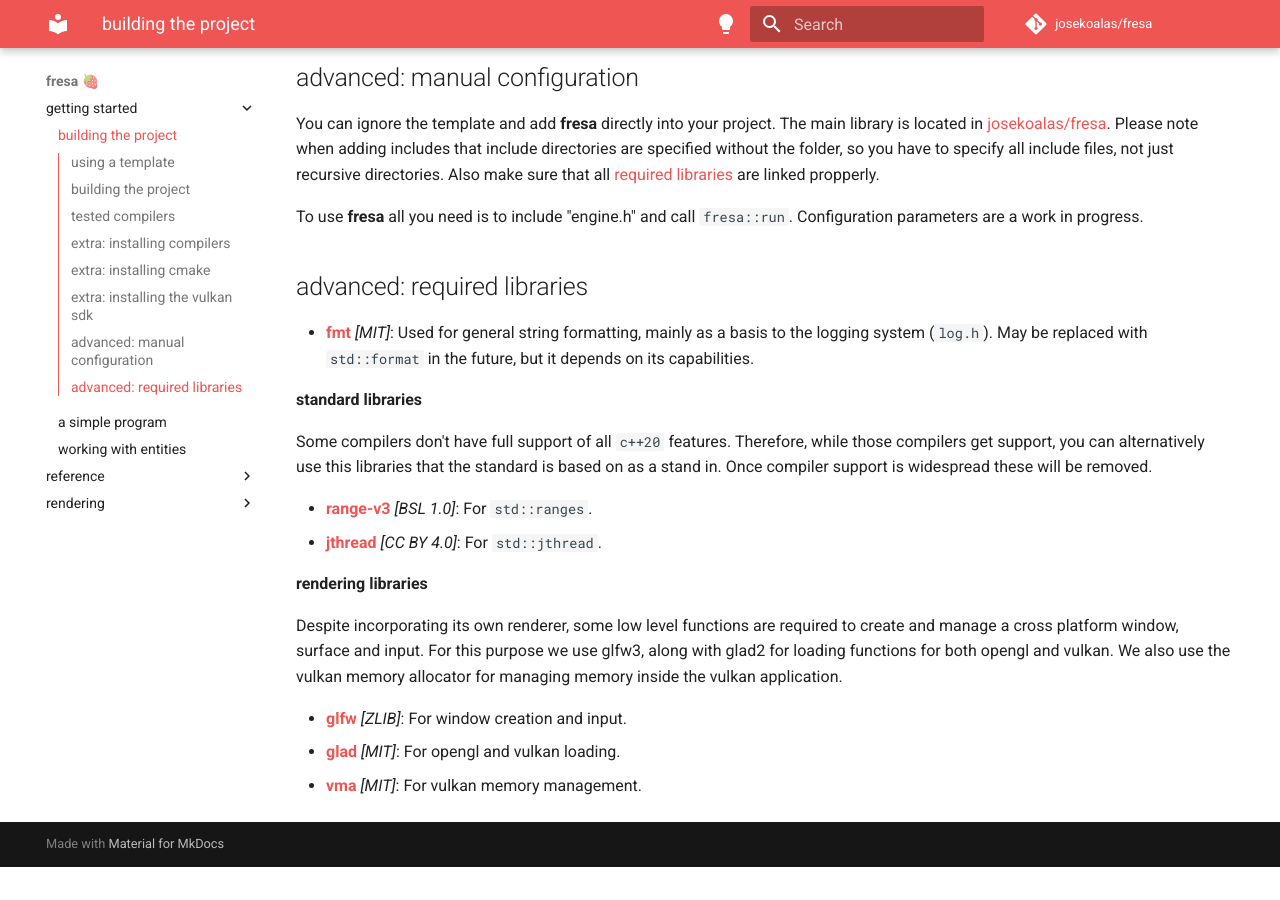
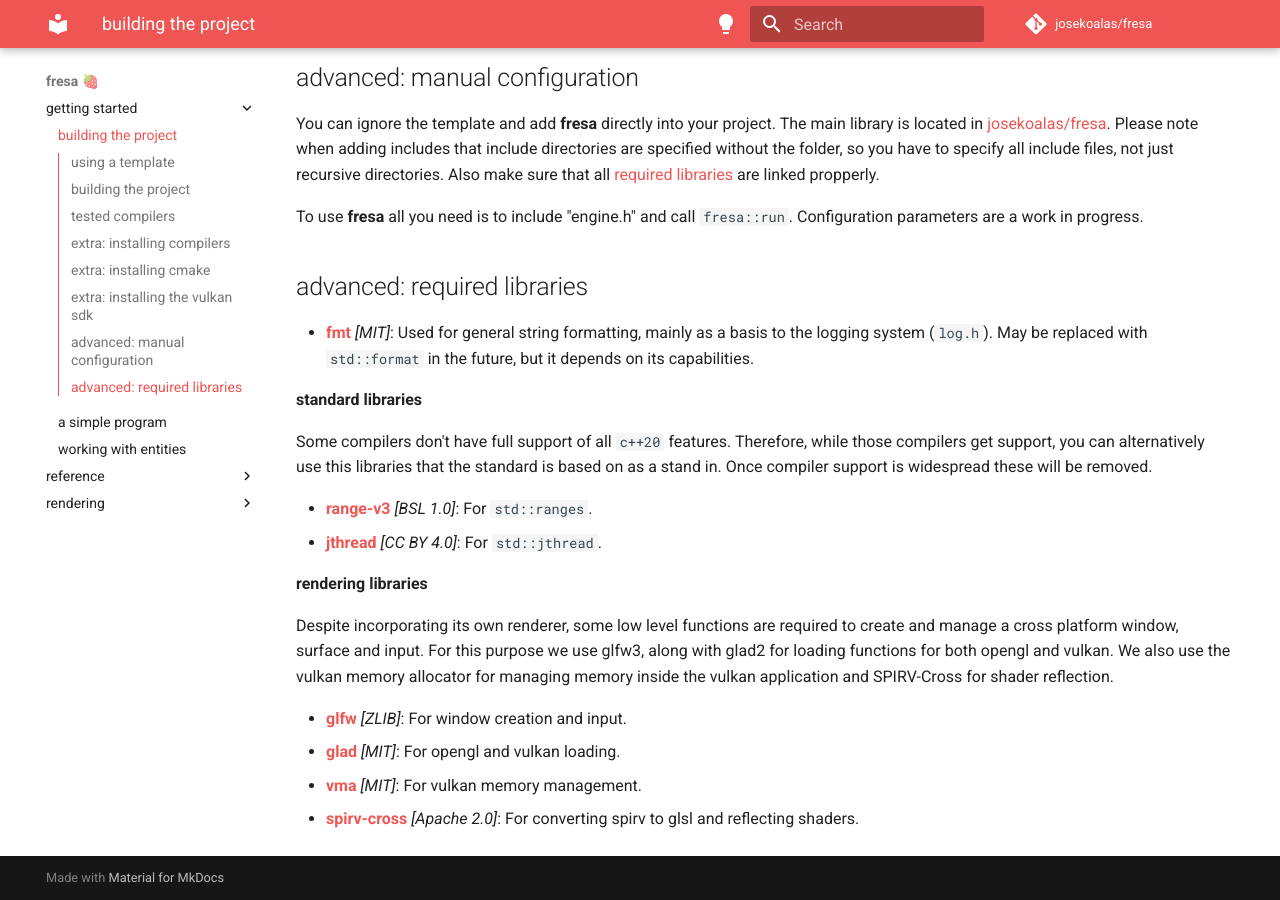
Before and after one commit to eerii/fresa, an MkDocs documentation site: the page built from docs/getting_started/building.md, in a window 1280 px wide and 900 px high, scrolled down 2496 px. Built offline with MkDocs 1.6.1 and Material for MkDocs 9.7.7, drawn with Linux system fonts in a browser that asks for light colours; comment, search, counter and statistics services are not loaded; the version menu is left out; before the commit the page ends 3363 px from its top, so only the background shows below that.

```diff
--- a/docs/getting_started/building.md
+++ b/docs/getting_started/building.md
@@ -115,8 +115,9 @@ Some compilers don't have full support of all `c++20` features. Therefore, while
 
 **rendering libraries**
 
-Despite incorporating its own renderer, some low level functions are required to create and manage a cross platform window, surface and input. For this purpose we use glfw3, along with glad2 for loading functions for both opengl and vulkan. We also use the vulkan memory allocator for managing memory inside the vulkan application.
+Despite incorporating its own renderer, some low level functions are required to create and manage a cross platform window, surface and input. For this purpose we use glfw3, along with glad2 for loading functions for both opengl and vulkan. We also use the vulkan memory allocator for managing memory inside the vulkan application and SPIRV-Cross for shader reflection.
 
 - [**glfw**](https://github.com/glfw/glfw) _[ZLIB]_: For window creation and input.
 - [**glad**](https://github.com/Dav1dde/glad/tree/glad2) _[MIT]_: For opengl and vulkan loading.
 - [**vma**](https://github.com/GPUOpen-LibrariesAndSDKs/VulkanMemoryAllocator) _[MIT]_: For vulkan memory management.
+- [**spirv-cross**](https://github.com/KhronosGroup/SPIRV-Cross) _[Apache 2.0]_: For converting spirv to glsl and reflecting shaders.
```
Also changed, not shown: CHANGELOG.md (+2 -1 lines), docs/reference/config.md (+3 -3 lines), 6 other files.
